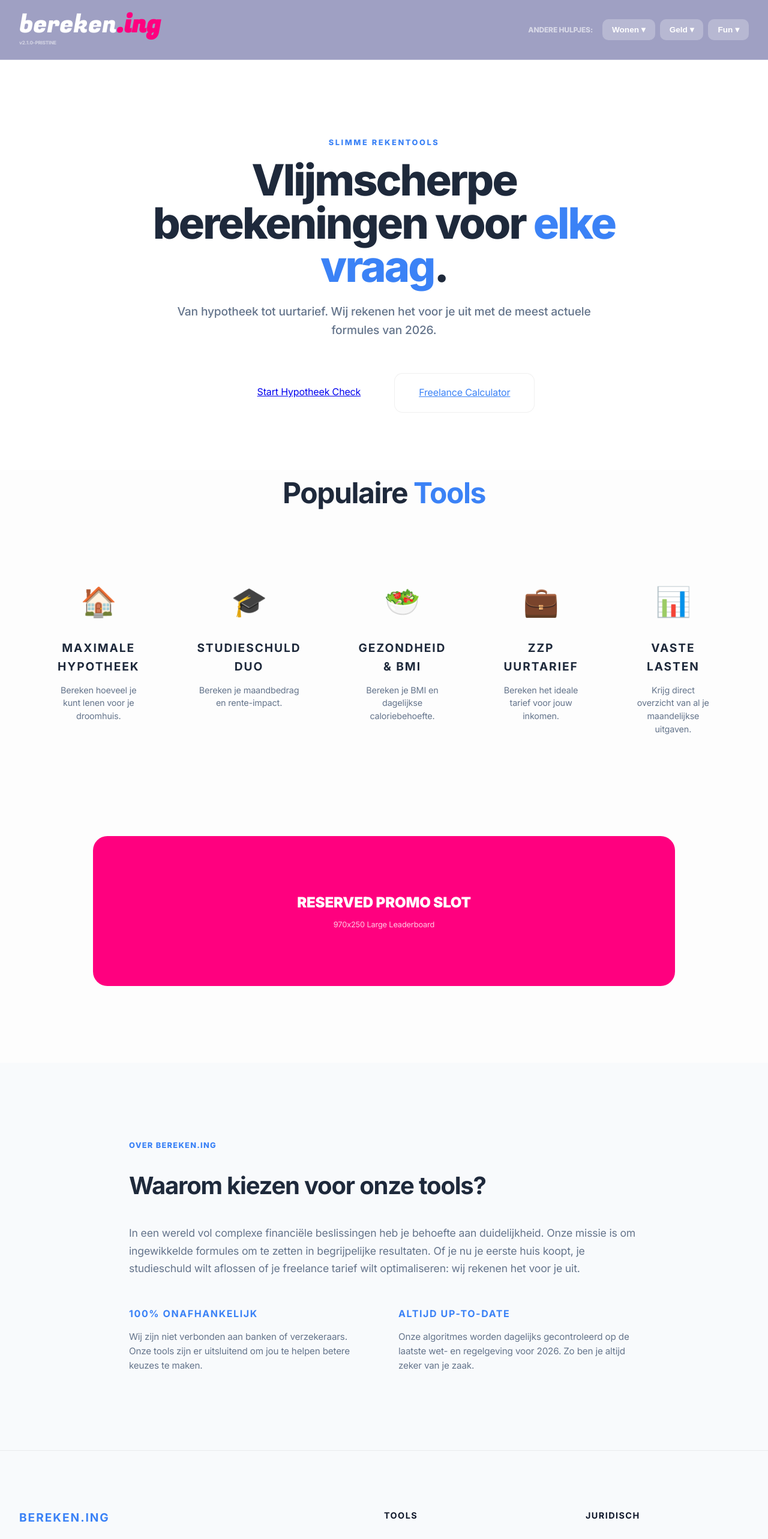
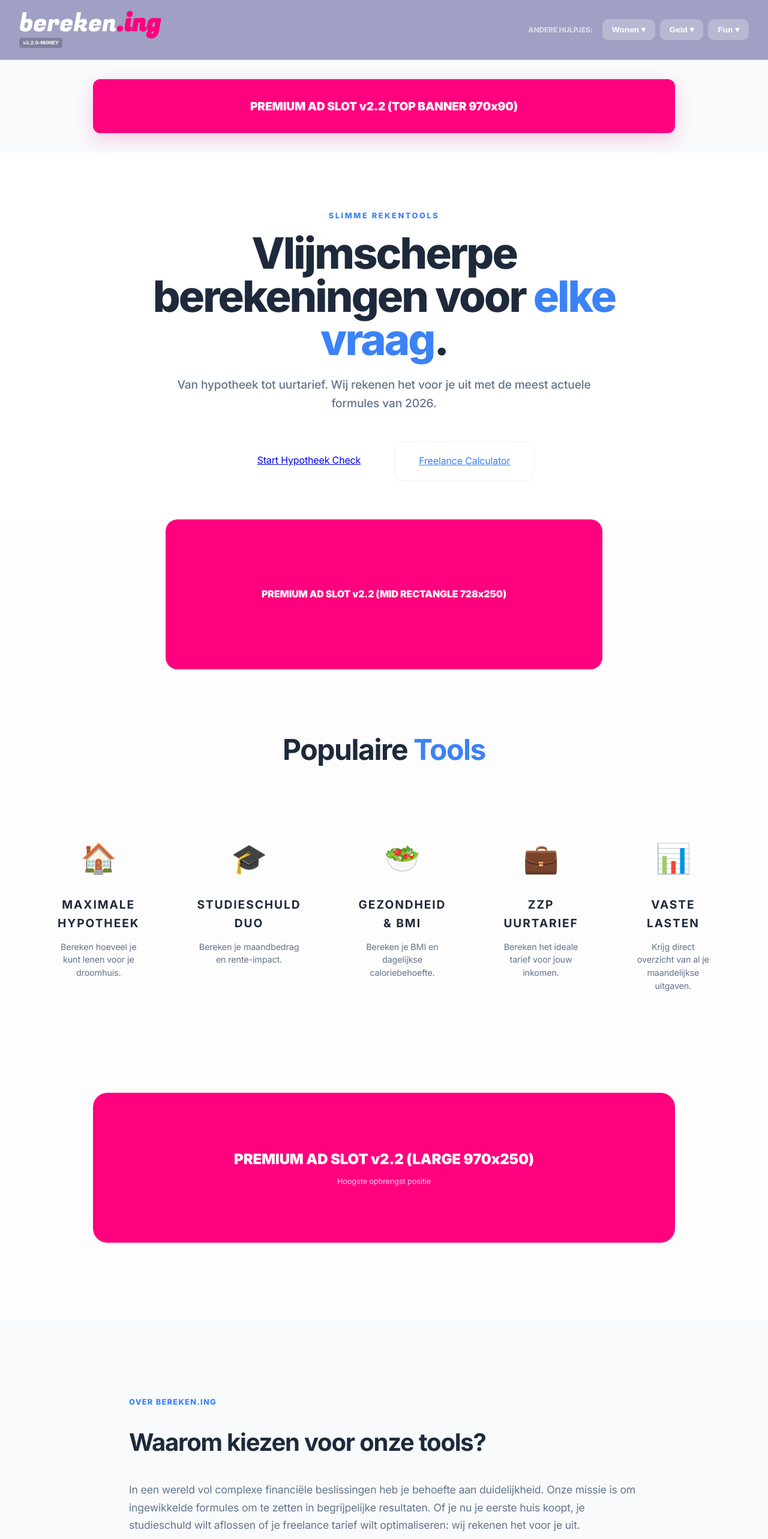
Before and after one commit to sirklaas/bereken.ing, a Next.js app: page / in a window 1280 px wide. Shown: the top 2566 px of the page at 60% size. Built offline with nearby package versions, Linux system fonts and the light colour scheme.

Commit message:
style: implement quad-ad homepage layout and update version to v2.2.0-MONEY

```diff
--- a/src/app/page.tsx
+++ b/src/app/page.tsx
@@ -11,19 +11,62 @@ export default function Home() {
 
   return (
     <div style={{ overflowX: "hidden" }}>
+
+      {/* 1. TOP AD SLOT (Critical for visibility) */}
+      <section style={{ background: "#f8fafc", padding: "2rem 0" }}>
+        <div className="fluid-container" style={{ display: "flex", justifyContent: "center" }}>
+          <div style={{
+            background: "#FF007F",
+            width: "100%",
+            maxWidth: "970px",
+            height: "90px",
+            borderRadius: "12px",
+            display: "flex",
+            alignItems: "center",
+            justifyContent: "center",
+            color: "white",
+            fontWeight: 900,
+            fontSize: "1.2rem",
+            boxShadow: "0 10px 30px rgba(255,0,127,0.2)"
+          }}>
+             PREMIUM AD SLOT v2.2 (TOP BANNER 970x90)
+          </div>
+        </div>
+      </section>
+
       {/* Hero Section */}
-      <section style={{ padding: "8rem 0 6rem", background: "white" }}>
+      <section style={{ padding: "6rem 0 4rem", background: "white" }}>
         <div className="fluid-container" style={{ textAlign: "center" }}>
           <h3 style={{ color: "var(--primary-accent)", letterSpacing: "0.2em", fontWeight: 800, fontSize: "0.8rem", marginBottom: "1rem" }}>SLIMME REKENTOOLS</h3>
           <h1 style={{ maxWidth: "900px", margin: "0 auto 1.5rem", fontSize: "clamp(2.5rem, 8vw, 4.5rem)", lineHeight: 1 }}>
             Vlijmscherpe berekeningen voor <span style={{ color: "var(--primary-accent)" }}>elke vraag</span>.
           </h1>
-          <p style={{ maxWidth: "700px", margin: "0 auto 3.5rem", color: "var(--secondary)", fontSize: "1.2rem", fontWeight: 500, lineHeight: 1.6 }}>
+          <p style={{ maxWidth: "700px", margin: "0 auto 3rem", color: "var(--secondary)", fontSize: "1.2rem", fontWeight: 500, lineHeight: 1.6 }}>
             Van hypotheek tot uurtarief. Wij rekenen het voor je uit met de meest actuele formules van 2026.
           </p>
           <div style={{ display: "flex", gap: "1rem", justifyContent: "center", flexWrap: "wrap" }}>
             <Link href="/hypotheek" className="btn btn-primary" style={{ padding: "1.2rem 2.5rem", fontSize: "1rem", borderRadius: "14px" }}>Start Hypotheek Check</Link>
             <Link href="/uurtarief" className="btn" style={{ padding: "1.2rem 2.5rem", fontSize: "1rem", borderRadius: "14px", border: "1px solid var(--border)", color: "var(--primary-accent)", background: "white" }}>Freelance Calculator</Link>
+          </div>
+        </div>
+      </section>
+
+      {/* 2. MID AD SLOT (Between Hero and Tools) */}
+      <section style={{ paddingBottom: "6rem" }}>
+        <div className="fluid-container" style={{ display: "flex", justifyContent: "center" }}>
+          <div style={{
+            background: "#FF007F",
+            width: "100%",
+            maxWidth: "728px",
+            height: "250px",
+            borderRadius: "20px",
+            display: "flex",
+            alignItems: "center",
+            justifyContent: "center",
+            color: "white",
+            fontWeight: 900
+          }}>
+             PREMIUM AD SLOT v2.2 (MID RECTANGLE 728x250)
           </div>
         </div>
       </section>
@@ -55,7 +98,7 @@ export default function Home() {
         </div>
       </section>
 
-      {/* Re-designed Ad Section (Centered & Blocked) */}
+      {/* 3. LARGE LEADERBOARD (Below Tools) */}
       <section style={{ paddingBottom: "8rem" }}>
         <div className="fluid-container" style={{ display: "flex", justifyContent: "center" }}>
           <div style={{
@@ -70,8 +113,8 @@ export default function Home() {
             justifyContent: "center",
             color: "white"
           }}>
-             <span style={{ fontWeight: 900, fontSize: "1.5rem" }}>RESERVED PROMO SLOT</span>
-             <span style={{ opacity: 0.8, fontSize: "0.8rem", marginTop: "0.5rem" }}>970x250 Large Leaderboard</span>
+             <span style={{ fontWeight: 900, fontSize: "1.5rem" }}>PREMIUM AD SLOT v2.2 (LARGE 970x250)</span>
+             <span style={{ opacity: 0.8, fontSize: "0.8rem", marginTop: "0.5rem" }}>Hoogste opbrengst positie</span>
           </div>
         </div>
       </section>
@@ -85,16 +128,26 @@ export default function Home() {
             <p style={{ fontSize: "1.1rem", color: "var(--secondary)", lineHeight: 1.7, marginBottom: "3rem" }}>
               In een wereld vol complexe financiële beslissingen heb je behoefte aan duidelijkheid. Onze missie is om ingewikkelde formules om te zetten in begrijpelijke resultaten. Of je nu je eerste huis koopt, je studieschuld wilt aflossen of je freelance tarief wilt optimaliseren: wij rekenen het voor je uit.
             </p>
-            <div style={{ display: "grid", gridTemplateColumns: "repeat(auto-fit, minmax(300px, 1fr))", gap: "3rem" }}>
-              <div>
-                <h3 style={{ marginBottom: "0.8rem", fontSize: "1rem" }}>100% Onafhankelijk</h3>
-                <p style={{ fontSize: "0.95rem", color: "var(--secondary)", lineHeight: 1.6 }}>Wij zijn niet verbonden aan banken of verzekeraars. Onze tools zijn er uitsluitend om jou te helpen betere keuzes te maken.</p>
-              </div>
-              <div>
-                <h3 style={{ marginBottom: "0.8rem", fontSize: "1rem" }}>Altijd Up-to-date</h3>
-                <p style={{ fontSize: "0.95rem", color: "var(--secondary)", lineHeight: 1.6 }}>Onze algoritmes worden dagelijks gecontroleerd op de laatste wet- en regelgeving voor 2026. Zo ben je altijd zeker van je zaak.</p>
-              </div>
-            </div>
+          </div>
+        </div>
+      </section>
+
+      {/* 4. BOTTOM AD SLOT (Final catch) */}
+      <section style={{ padding: "4rem 0", background: "white" }}>
+        <div className="fluid-container" style={{ display: "flex", justifyContent: "center" }}>
+          <div style={{
+            background: "#FF007F",
+            width: "100%",
+            maxWidth: "728px",
+            height: "90px",
+            borderRadius: "12px",
+            display: "flex",
+            alignItems: "center",
+            justifyContent: "center",
+            color: "white",
+            fontWeight: 900
+          }}>
+             PREMIUM AD SLOT v2.2 (BOTTOM 728x90)
           </div>
         </div>
       </section>
--- a/src/components/Header.tsx
+++ b/src/components/Header.tsx
@@ -68,7 +68,7 @@ export default function Header() {
           }}>
             bereken<span style={{ fontWeight: 800, color: "#FF007F" }}>.ing</span>
           </Link>
-          <span style={{ fontSize: "0.5rem", color: "rgba(255,255,255,0.5)", fontWeight: 800, marginTop: "0.2rem" }}>v2.1.0-PRISTINE</span>
+          <span style={{ fontSize: "0.5rem", color: "rgba(255,255,255,0.8)", fontWeight: 900, marginTop: "0.2rem", background: "rgba(0,0,0,0.2)", padding: "2px 6px", borderRadius: "4px" }}>v2.2.0-MONEY</span>
         </div>
 
         {/* Right: Dropdowns */}
```
